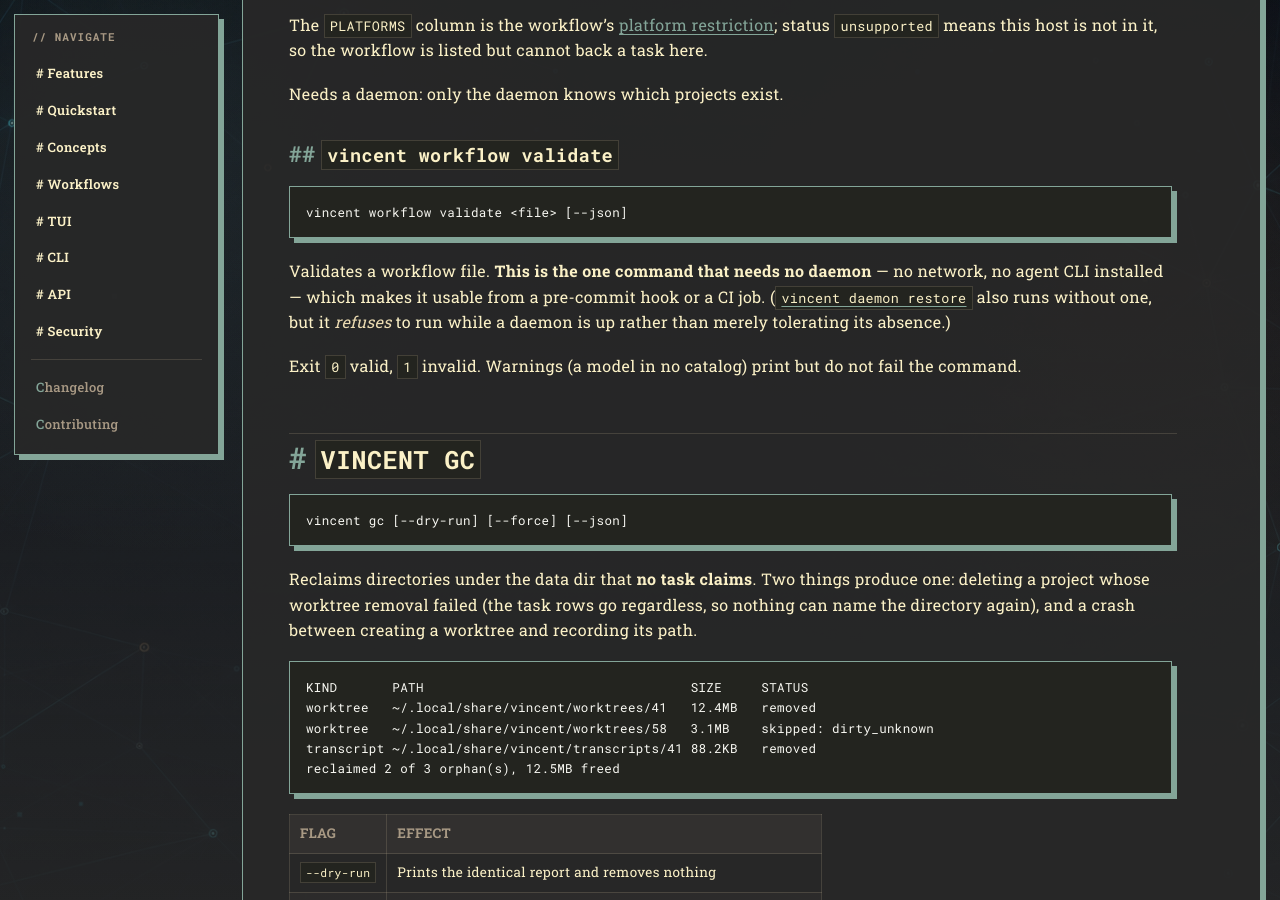
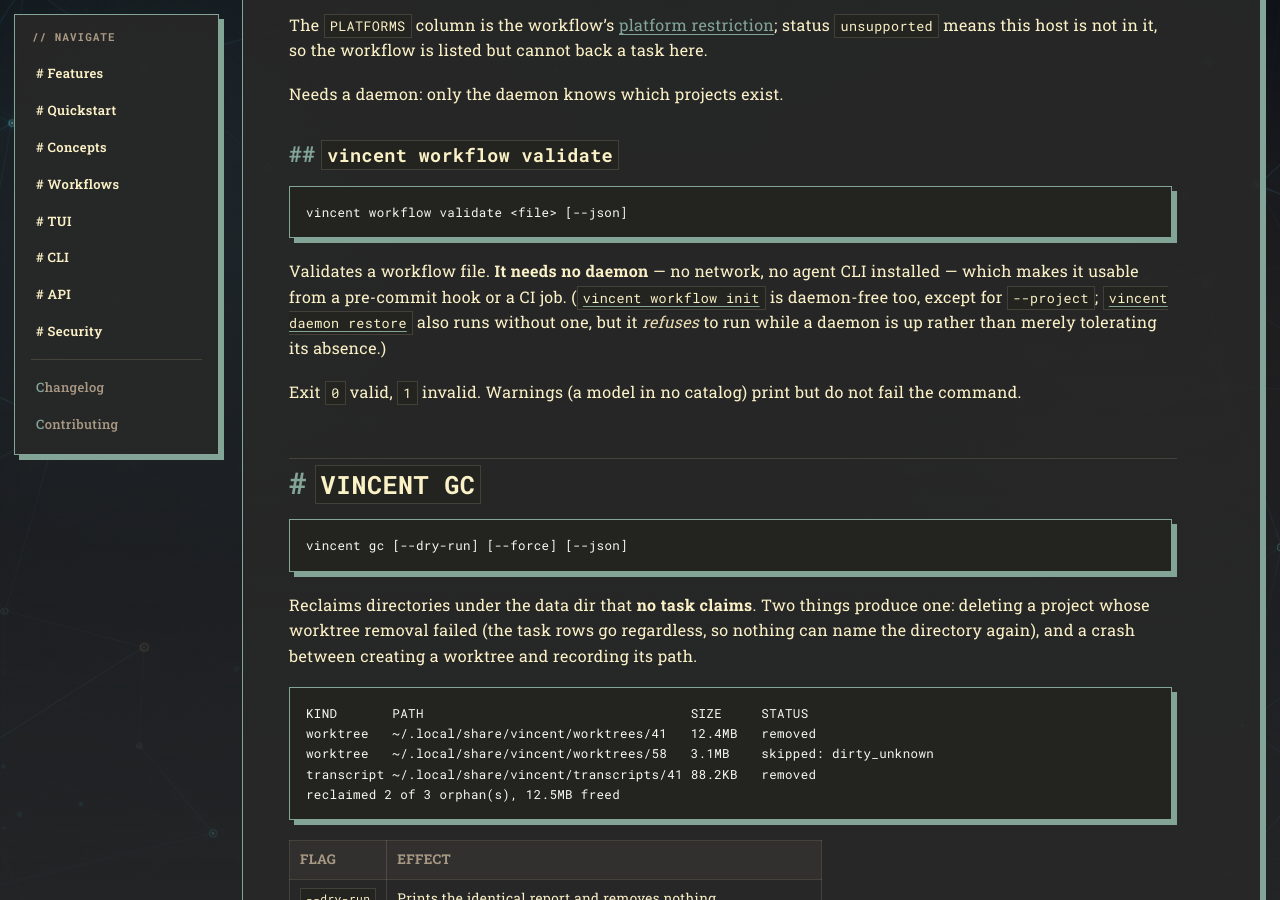
Before and after one commit to lezli01/vincent, a Jekyll site: the page built from docs/reference/cli.md, in a window 1280 px wide and 900 px high, scrolled down 11485 px. Built offline with Jekyll 4.4.1, drawn with Linux system fonts in a browser that asks for light colours; our own code applies the rules of GitHub Pages for plain Markdown files.

Commit message:
docs: retire the "only command that needs no daemon" claims
`vincent workflow init` is the second daemon-free subcommand outside
`daemon restore`, which made four claims elsewhere untrue:

- `docs/guides/scripting.md` counted "two commands work with no daemon"
  and said everything else exits 2.
- `docs/reference/cli.md` called `workflow validate` "the one command
  that needs no daemon".
- `README.md` still described exit 1 as "the daemon answered and
  rejected the request"; a daemon-free command can refuse too, which is
  the correction `docs/reference/cli.md`'s exit-code table already had.
- `docs/features.md` closed by pointing at copying an example file.

````diff
--- a/docs/reference/cli.md
+++ b/docs/reference/cli.md
@@ -498,11 +498,12 @@ Needs a daemon: only the daemon knows which projects exist.
 vincent workflow validate <file> [--json]
 ```
 
-Validates a workflow file. **This is the one command that needs no daemon** — no
-network, no agent CLI installed — which makes it usable from a pre-commit hook or
-a CI job. ([`vincent daemon restore`](#vincent-daemon-restore) also runs without
-one, but it *refuses* to run while a daemon is up rather than merely tolerating
-its absence.)
+Validates a workflow file. **It needs no daemon** — no network, no agent CLI
+installed — which makes it usable from a pre-commit hook or a CI job.
+([`vincent workflow init`](#vincent-workflow-init) is daemon-free too, except for
+`--project`; [`vincent daemon restore`](#vincent-daemon-restore) also runs
+without one, but it *refuses* to run while a daemon is up rather than merely
+tolerating its absence.)
 
 Exit `0` valid, `1` invalid. Warnings (a model in no catalog) print but do not
 fail the command.
````
Also changed, not shown: README.md (+2 -1 lines), docs/features.md (+3 -2 lines), docs/guides/scripting.md (+5 -4 lines).
